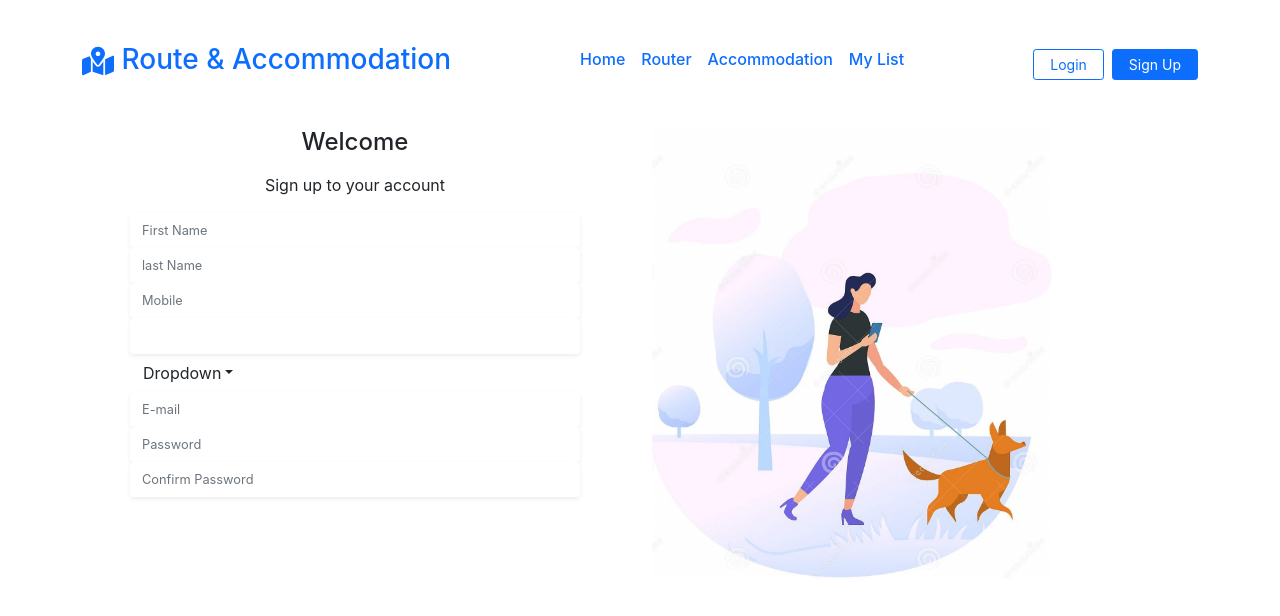
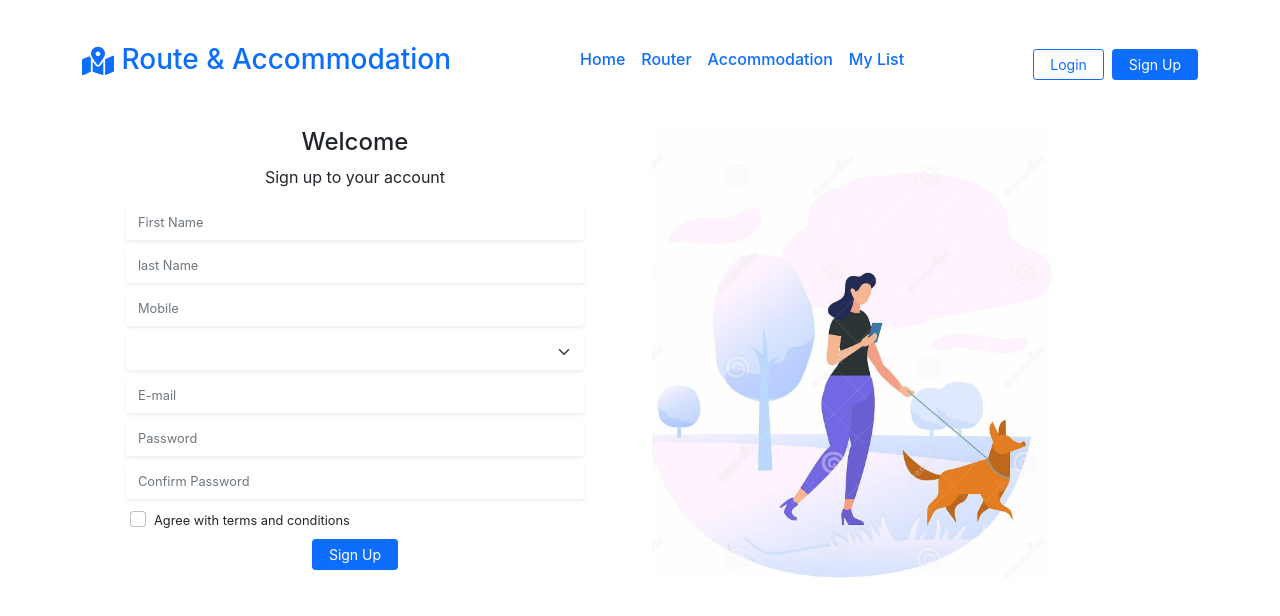
Before and after one commit to Mihiri0303/RAAMS-Project, a React (Create React App) app in the folder Front-end/: page /signup in a window 1280 px wide. Shown: the top 616 px of the page. Built offline with nearby package versions, Linux system fonts and the light colour scheme.

Commit message:
Login & Signup pages

```diff
--- a/Front-end/src/components/login.js
+++ b/Front-end/src/components/login.js
@@ -14,16 +14,17 @@ const Login = () => {
                         <p>Log in to your account</p>
                         </div>
                         <div className="row g-3 px-md-5 px-sm-3">
-                        <div className="col-md-12 px-4 position-relative">
                             <input className={`form-control shadow-sm border-0 py-2"}`} style={{fontSize:"0.8rem"}} placeholder="User Name" />
                             <input className={`form-control shadow-sm border-0 py-2 "}`} style={{fontSize:"0.8rem"}} placeholder="Password" />
+                        <div className="d-flex gap-2 justify-content-center align-items-center">
+                            <button className="btn btn-sm px-3 py-1 btn-primary">Login</button>
                         </div>
                          </div>
-
                     </div>
                     <div className="col-md-6">
                         <img src={imge} style={{height : '100%',width : 400}}/>
                     </div>
+
                 </div>
             </section>
             </>
--- a/Front-end/src/components/signup.js
+++ b/Front-end/src/components/signup.js
@@ -7,26 +7,25 @@ const SignUp = () => {
              <section className='container'>
                 <div className='row'>
                     <div className="col-md-6 ">
-                        <div className="d-flex flex-column gap-2 justify-content-center align-items-center">
+                        <div className="d-flex flex-column justify-content-center align-items-center">
                         <h4>Welcome</h4>
                         <p>Sign up to your account</p>
                         </div>
-                        <div className="row g-3 px-md-5 px-sm-3">
-                        <div className="">
+                        <div className="row g-2 px-md-5 px-sm-3">
                             <input className={`form-control shadow-sm border-0 py-2 "}`} style={{fontSize:"0.8rem"}} placeholder="First Name" />
                             <input className={`form-control shadow-sm border-0 py-2 "}`} style={{fontSize:"0.8rem"}} placeholder="last Name" />
                             <input className={`form-control shadow-sm border-0 py-2 "}`} style={{fontSize:"0.8rem"}} placeholder="Mobile" />
-                            <input className={`form-control shadow-sm border-0 py-2 "}`} style={{fontSize:"0.8rem"}} placeholder="" />
-                                <button class="btn btn-outline dropdown-toggle" type="button" data-bs-toggle="dropdown" aria-expanded="false">Dropdown</button>
-                                <ul class="dropdown-menu">
-                                    <li><a class="dropdown-item" href="#">Action</a></li>
-                                </ul>
-
+                            <select className={`form-select shadow-sm border-0 py-2 `} defaultValue={0} style={{fontSize:"0.8rem"}}></select>
                             <input className={`form-control shadow-sm border-0 py-2 "}`} style={{fontSize:"0.8rem"}} placeholder="E-mail" />
                             <input className={`form-control shadow-sm border-0 py-2 "}`} style={{fontSize:"0.8rem"}} placeholder="Password" />
                             <input className={`form-control shadow-sm border-0 py-2 "}`} style={{fontSize:"0.8rem"}} placeholder="Confirm Password" />
+                        <div className="">
+                            <input className={`form-check-input`} type="checkbox"></input><span className="ps-2 " style={{fontSize:"0.8rem"}}>Agree with terms and conditions</span>
                         </div>
-                         </div>
+                        <div className="d-flex justify-content-center align-items-center">
+                            <button className="btn btn-sm px-3 py-1 btn-primary">Sign Up</button>
+                        </div>
+                        </div>
 
                     </div>
                     <div className="col-md-6">
```
